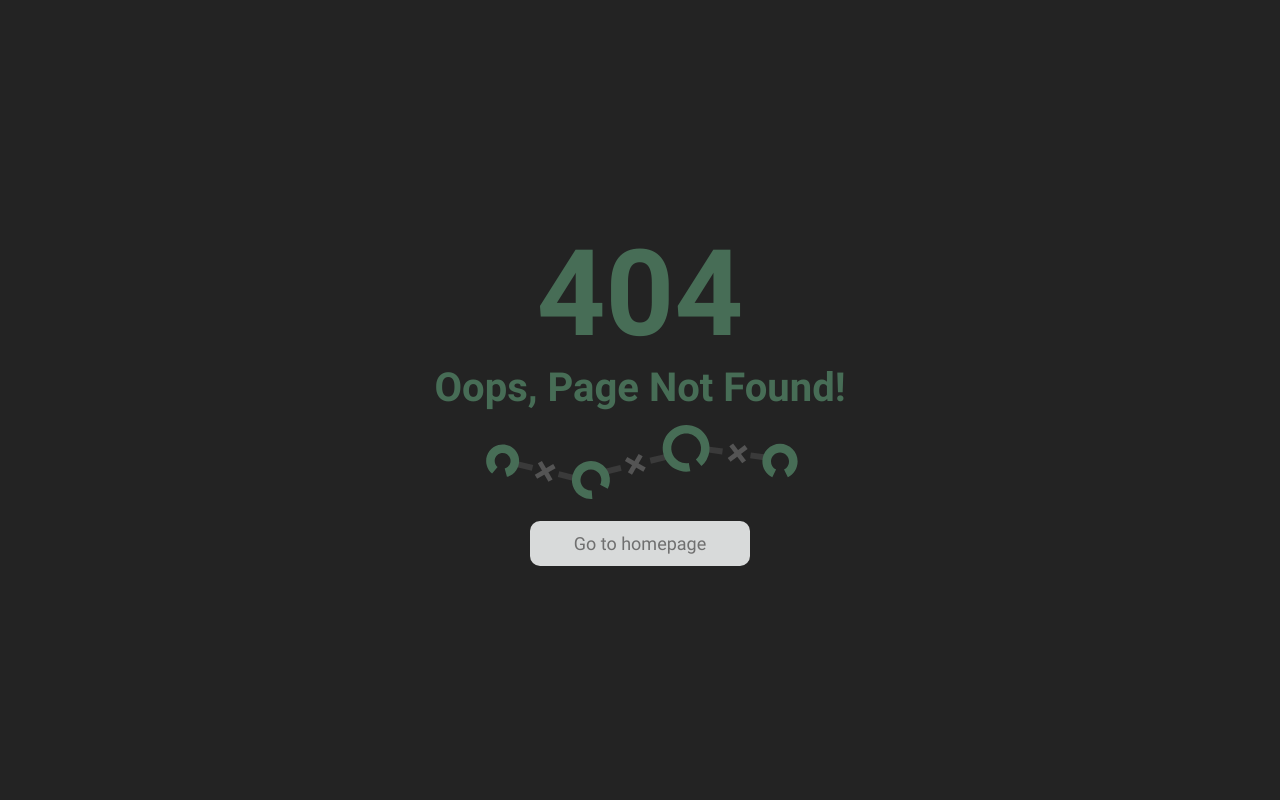
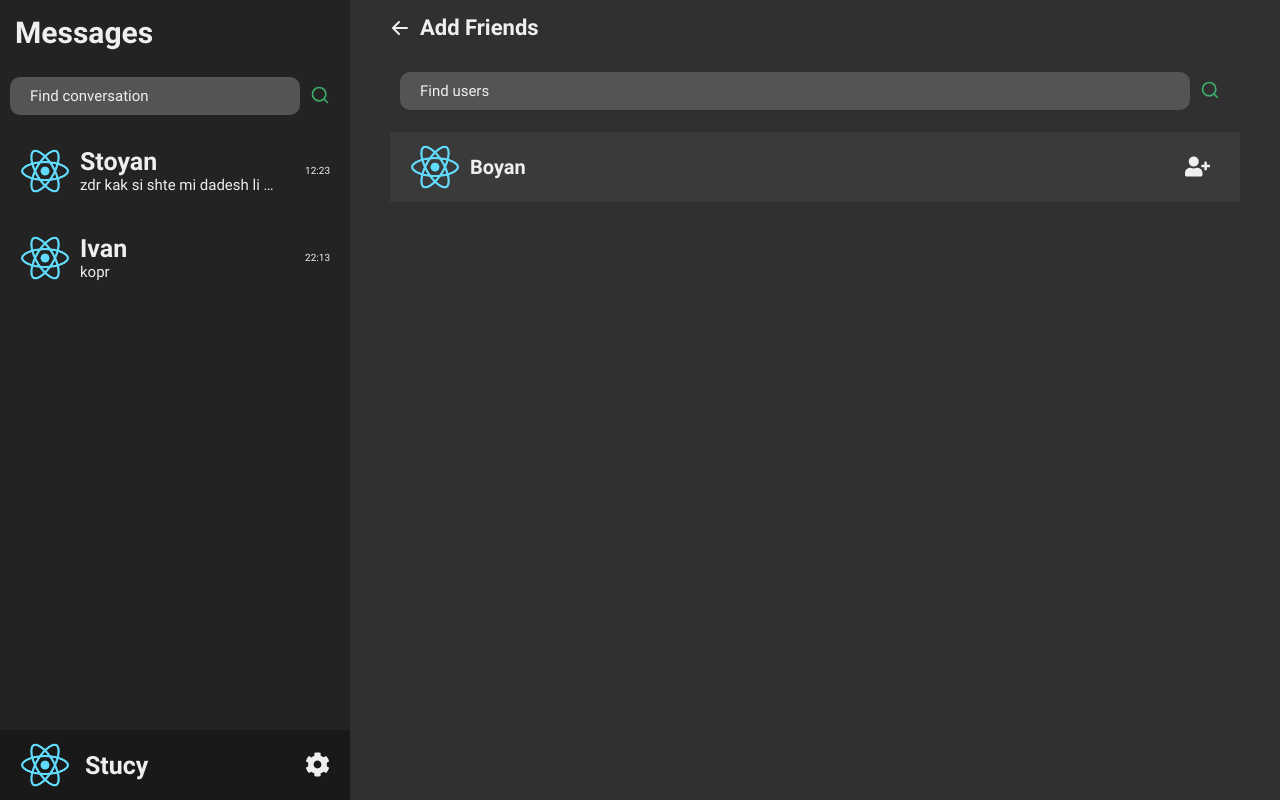
Before and after one commit to stucy/connect, a React (Create React App) app in the folder client/: page /add-friends in a window 1280 px wide. Before the commit this address had no page. Built offline with nearby package versions, Linux system fonts and the light colour scheme.

Commit message:
created add friend view/container

```diff
--- a/client/src/App.js
+++ b/client/src/App.js
@@ -5,6 +5,7 @@ import { AuthProvider } from './contexts/AuthContext';
 import Login from './containers/Auth/Login';
 import Register from './containers/Auth/Register';
 import Friends from './containers/Friends/Friends';
+import AddFriends from './containers/Friends/AddFriends';
 import ER404 from './containers/404';
 import Profile from './containers/Profile/Profile';
 import ChangePass from './containers/Auth/ChangePass';
@@ -25,6 +26,7 @@ function App() {
         <Route exact path="/chat/:id" component={Chat}/>
         <Route exact path="/chat/:id/settings" component={Chat}/>
         <Route exact path="/friends" component={Friends} />
+        <Route exact path="/add-friends" component={AddFriends} />
         <Route path="*" component={ER404} />
       </Switch>
     </AuthProvider>
--- /dev/null
+++ b/client/src/containers/Friends/AddFriends.js
@@ -0,0 +1,43 @@
+import { useState } from 'react';
+import { useHistory } from 'react-router-dom';
+
+import Layout from '../../hoc/Layout/Layout';
+
+import './Friends.css'
+
+import Friend from '../../components/Friend/Friend';
+import SearchInput from '../../components/SearchInput/SearchInput';
+
+import { HiArrowLeft } from "react-icons/hi";
+
+import img from '../../logo192.png';
+
+const Friends = () => {
+
+    const history = useHistory();
+
+    const [ users, setUsers] = useState([
+        {id: 1, name: 'Boyan'},
+    ]);
+
+    const userElements = users.map(el => {
+        return <Friend img={img} name={el.name} key={el.id} id={el.id} type='user' />
+    })
+
+    return (
+        <Layout>
+            <div className="friends-container">
+                <div className="back-icon-container">
+                    <HiArrowLeft className="back-icon" onClick={() => history.goBack()}/>
+                    <h3>Add Friends</h3>
+                </div>
+                <div className="friend-items">
+                    <SearchInput placeholder='Find users' handle={() => {}}/>
+                    {userElements}
+                </div>
+            </div>
+        </Layout>
+    );
+}
+
+export default Friends;
--- a/client/src/containers/Friends/Friends.css
+++ b/client/src/containers/Friends/Friends.css
@@ -36,6 +36,7 @@
     border-radius: .5rem;
     display: flex;
     align-items: center;
+    text-decoration: none;
 }
 
 .add-friend-icon{
--- a/client/src/containers/Friends/Friends.js
+++ b/client/src/containers/Friends/Friends.js
@@ -20,10 +20,6 @@ const Friends = () => {
         {id: 1, name: 'Ivan'},
     ]);
 
-    const [ users, setUsers] = useState([
-        {id: 1, name: 'Boyan'},
-    ]);
-
     const inviteElements = invites.map(el => {
         return <Friend img={img} name={el.name} key={el.id} id={el.id} type='invite'/>
     })
@@ -32,24 +28,19 @@ const Friends = () => {
         return <Friend img={img} name={el.name} key={el.id} id={el.id} type='friend' />
     })
 
-    const userElements = users.map(el => {
-        return <Friend img={img} name={el.name} key={el.id} id={el.id} type='user' />
-    })
-
     return (
         <Layout>
             <div className="friends-container">
                 <div className="friends-header-container">
                     <h3 className="firends-heading">Friends</h3>
-                    <button type="button" className="add-friend-btn">
+                    <Link to='/add-friends' className="add-friend-btn">
                         Add Friend
                         <FaUserPlus className='add-friend-icon' />
-                    </button>
+                    </Link>
                 </div>
                 <div className="friend-items">
                     {inviteElements}
                     {friendElements}
-                    {userElements}
                 </div>
             </div>
         </Layout>
```
